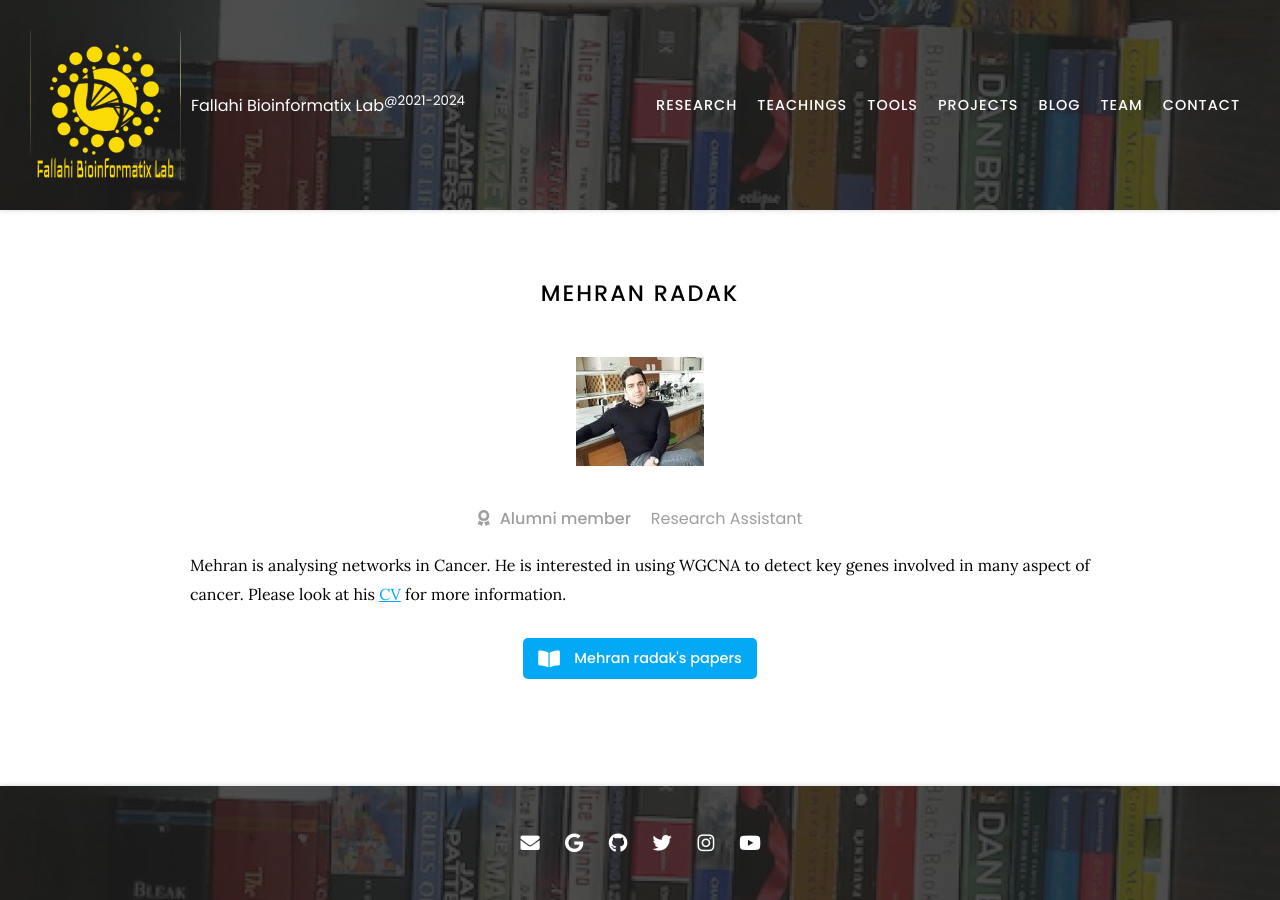
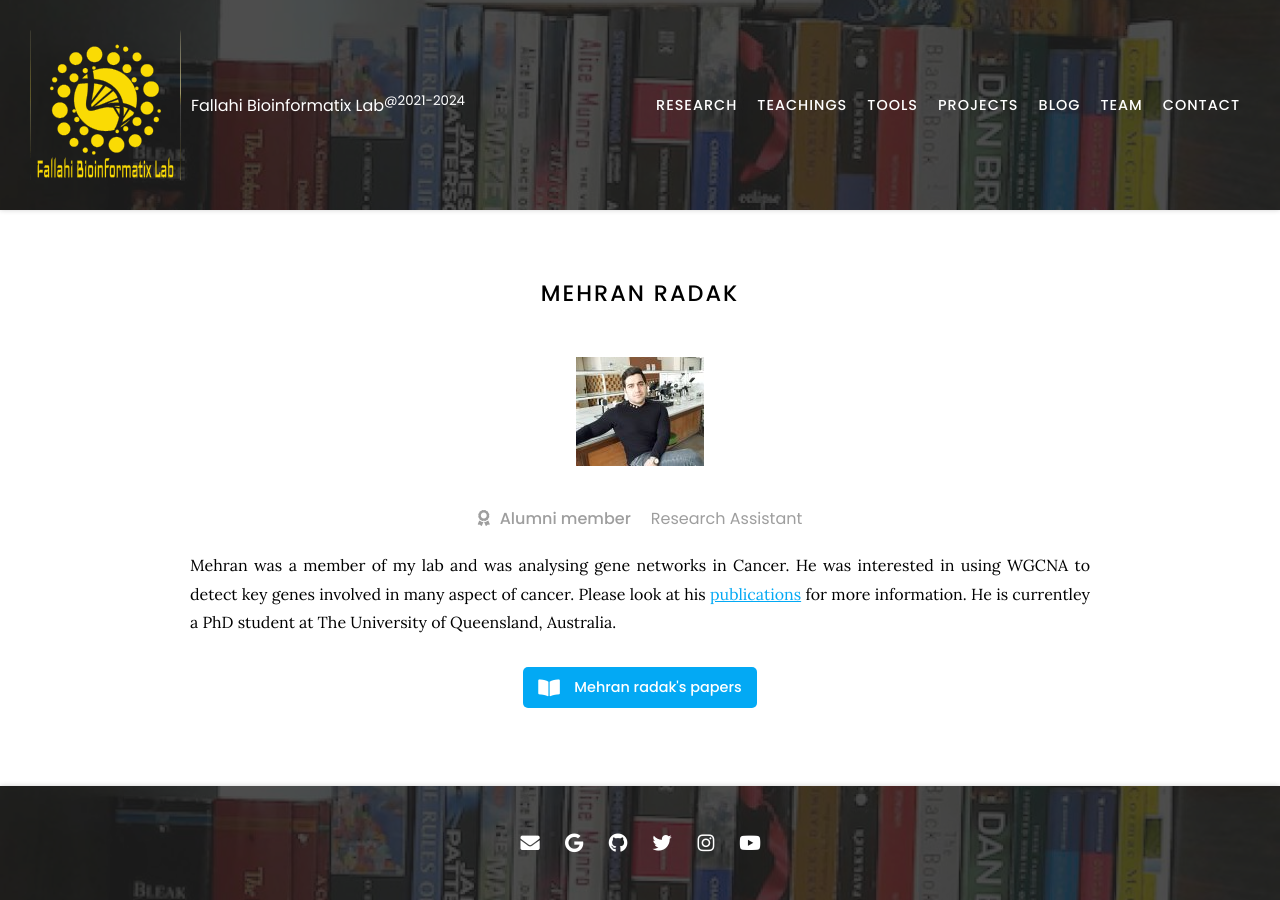
Before and after one commit to Hossein-Fallahi/Fallahi-Bioinformatics-Lab, a Jekyll site: the page built from _members/Mehran Radak.md, in a window 1280 px wide. Built offline with Jekyll 4.4.1, drawn with Linux system fonts in a browser that asks for light colours; nearby versions of some CDN libraries.

Commit message:
Update Mehran Radak.md

```diff
--- a/_members/Mehran Radak.md
+++ b/_members/Mehran Radak.md
@@ -13,4 +13,4 @@
   github:
 ---
 
-Mehran is analysing networks in Cancer. He is interested in using WGCNA to detect key genes involved in many aspect of cancer. Please look at his [CV](https://cvbuilder.me/Resume/en/2d8ce98e-8b12-4f21-abe5-4a0094c3bc3f?template=Template8) for more information.
+Mehran was a member of my lab and was analysing gene networks in Cancer. He was interested in using WGCNA to detect key genes involved in many aspect of cancer. Please look at his [publications]([https://cvbuilder.me/Resume/en/2d8ce98e-8b12-4f21-abe5-4a0094c3bc3f?template=Template8](https://scholar.google.com/citations?user=ezYAJ3AAAAAJ&hl=en)) for more information. He is currentley a PhD student at The University of Queensland, Australia.
```
